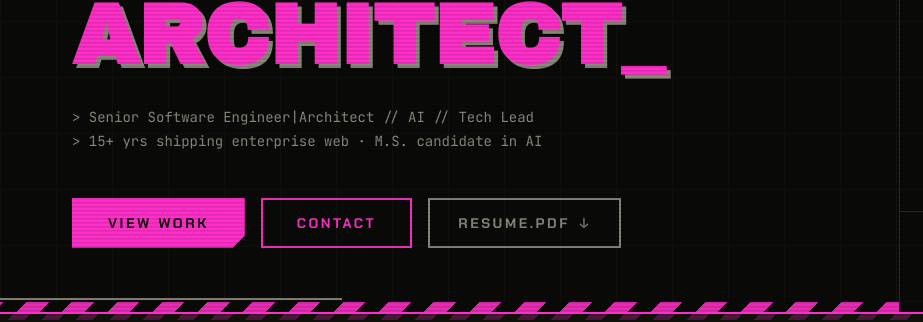
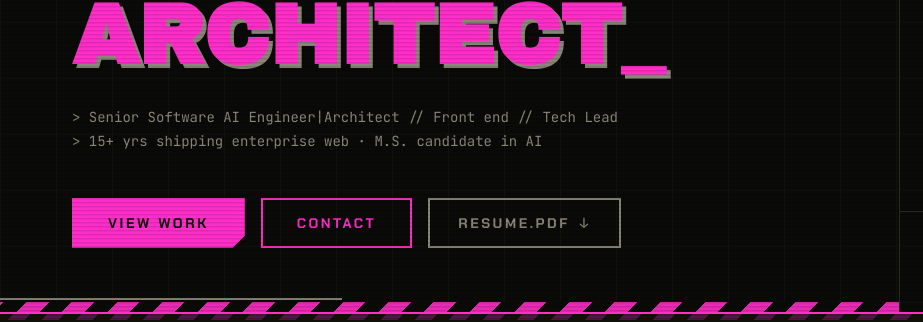
Before and after one commit to thiagosaife/code-pharmacy, a website built with Vite: page index.html in a window 1280 px wide. Shown: the part 314-636 px from the top of the page, 0-923 px from the left. Built offline with nearby package versions, Linux system fonts and the light colour scheme.

Commit message:
fix: update intro paragraph to reflect accurate role and focus on AI

```diff
--- a/index.html
+++ b/index.html
@@ -89,7 +89,7 @@
         <h1 id="headline" class="headline"></h1>
 
         <p class="intro" data-fx>
-          &gt; Senior Software Engineer|Architect // AI // Tech Lead<br>
+          &gt; Senior Software AI Engineer|Architect // Front end // Tech Lead<br>
           &gt; 15+ yrs shipping enterprise web &middot; M.S. candidate in AI
         </p>
 
```
